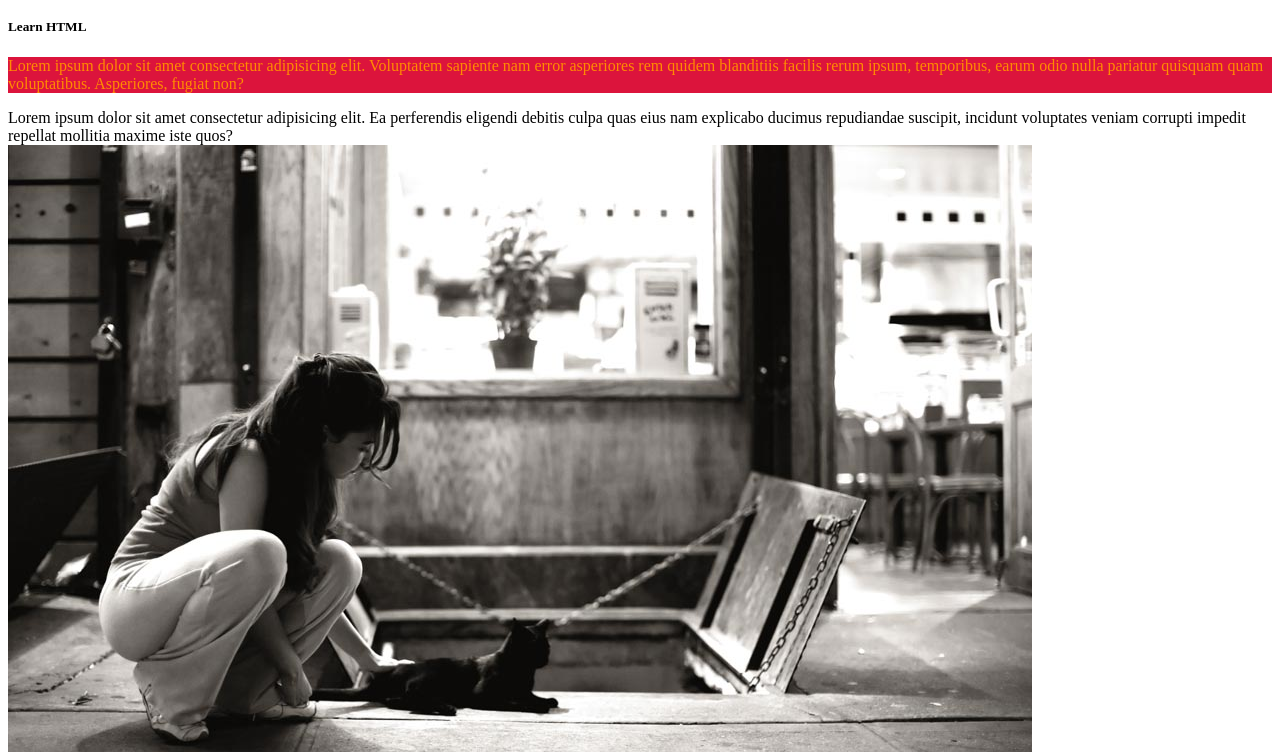
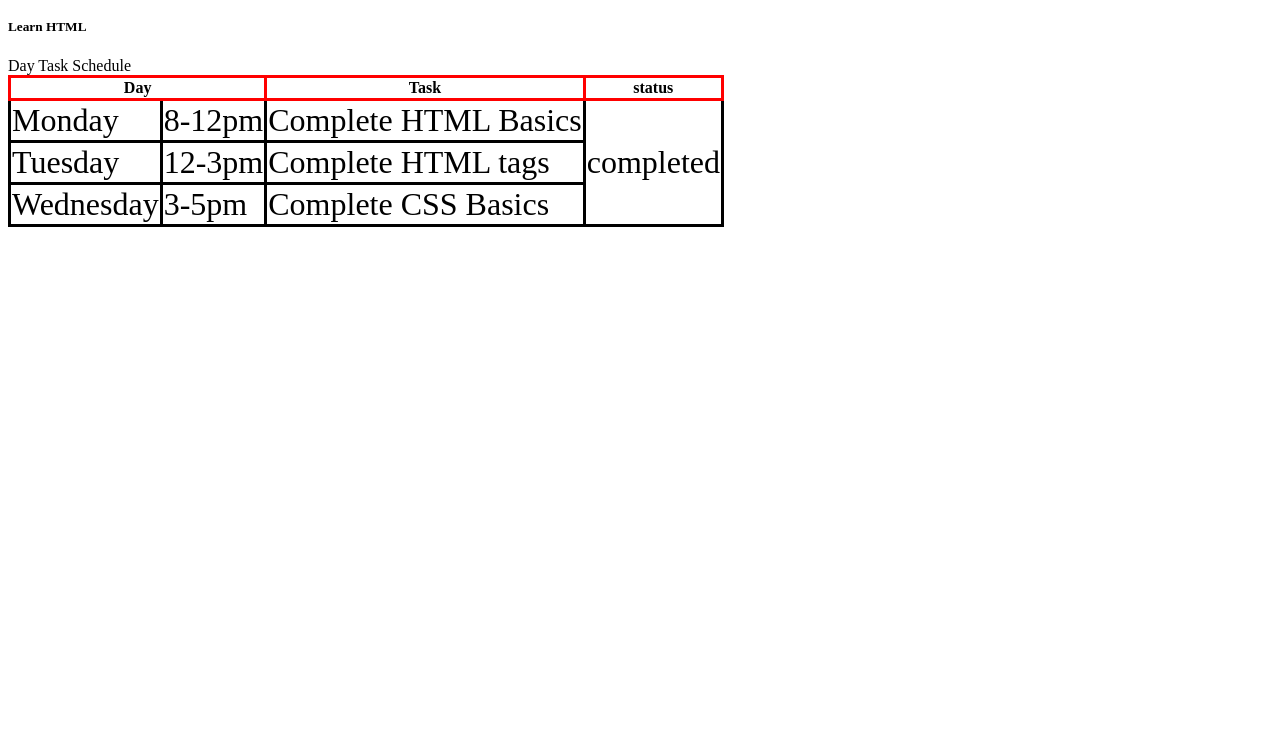
Before and after one commit to CodeKul/Fullstack-Feb-16-4.30-5.30pm, a plain HTML site: page intro.html in a window 1280 px wide. Shown: the part 48-800 px from the top of the page. Drawn offline with Linux system fonts and the light colour scheme; files whose address does not match are found by name.

Commit message:
HTML Basics and Table

```diff
--- a/intro.html
+++ b/intro.html
@@ -6,6 +6,21 @@
       p {
         background-color: crimson;
         color: darkorange;
+      }
+
+      table{
+        border: 3px solid black;
+        border-collapse: collapse;
+
+      }
+      th{
+        border: 3px solid red;
+
+      }
+
+      td{
+        border: 3px solid black;
+        font-size: xx-large;
       }
     </style>
   </head>
@@ -23,7 +38,7 @@
     <h1>HTML Basics</h1>
     <h5>Learn HTML</h5>
 
-    <p>
+    <!-- <p>
       Lorem ipsum dolor sit amet consectetur adipisicing elit. Voluptatem
       sapiente nam error asperiores rem quidem blanditiis facilis rerum ipsum,
       temporibus, earum odio nulla pariatur quisquam quam voluptatibus.
@@ -41,6 +56,46 @@
 
     <img src="https://images.unsplash.com/photo-1612814399449-d62fc71234c9?ixid=MXwxMjA3fDB8MHx0b3BpYy1mZWVkfDZ8NnNNVmpUTFNrZVF8fGVufDB8fHw%3D&ixlib=rb-1.2.1&auto=format&fit=crop&w=500&q=60" alt="image2">
 
-    <a style="color: chartreuse;" href="http://www.codekul.com">Click here to visit codekul</a>
-</body>
+    <a style="color: chartreuse;" href="http://www.codekul.com"><img src="./images/4.jpg" alt="image"></a> -->
+
+    <tr>
+      <th>Day</th>
+      <th>Task</th>
+      <th>Schedule</th>
+     </tr>
+
+<table>
+  <tr>
+   <th colspan="2">Day</th>
+
+   <th>Task</th>
+
+   <th>status</th>
+  </tr>
+  <tr>
+    <td>Monday</td>
+    <td>8-12pm</td>
+    <td>Complete HTML Basics</td>
+
+    <td rowspan="3">completed</td>
+
+  </tr>
+
+  <tr>
+    <td>Tuesday</td>
+    <td>12-3pm</td>
+    <td>Complete HTML tags</td>
+
+
+  </tr>
+
+  <tr>
+    <td>Wednesday</td>
+    <td>3-5pm</td>
+    <td>Complete CSS Basics</td>
+
+
+  </tr>
+</table>
+  </body>
 </html>
```
